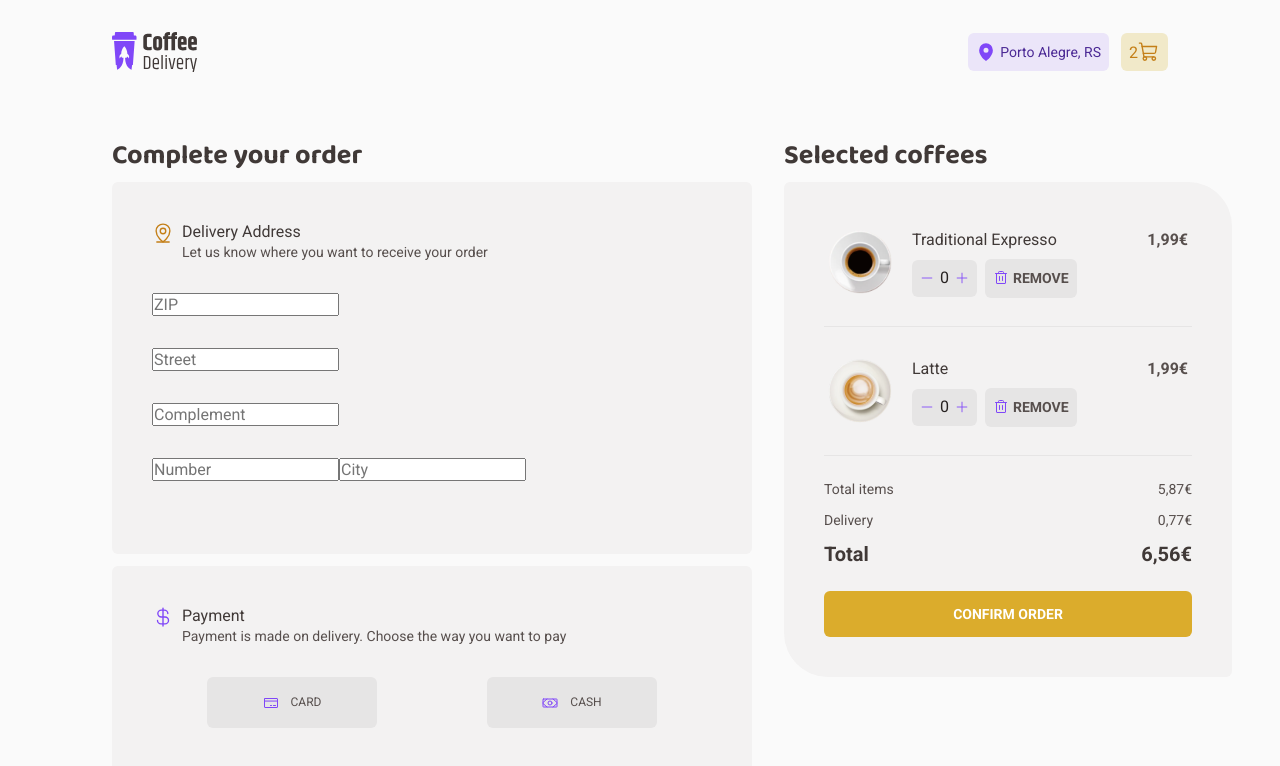
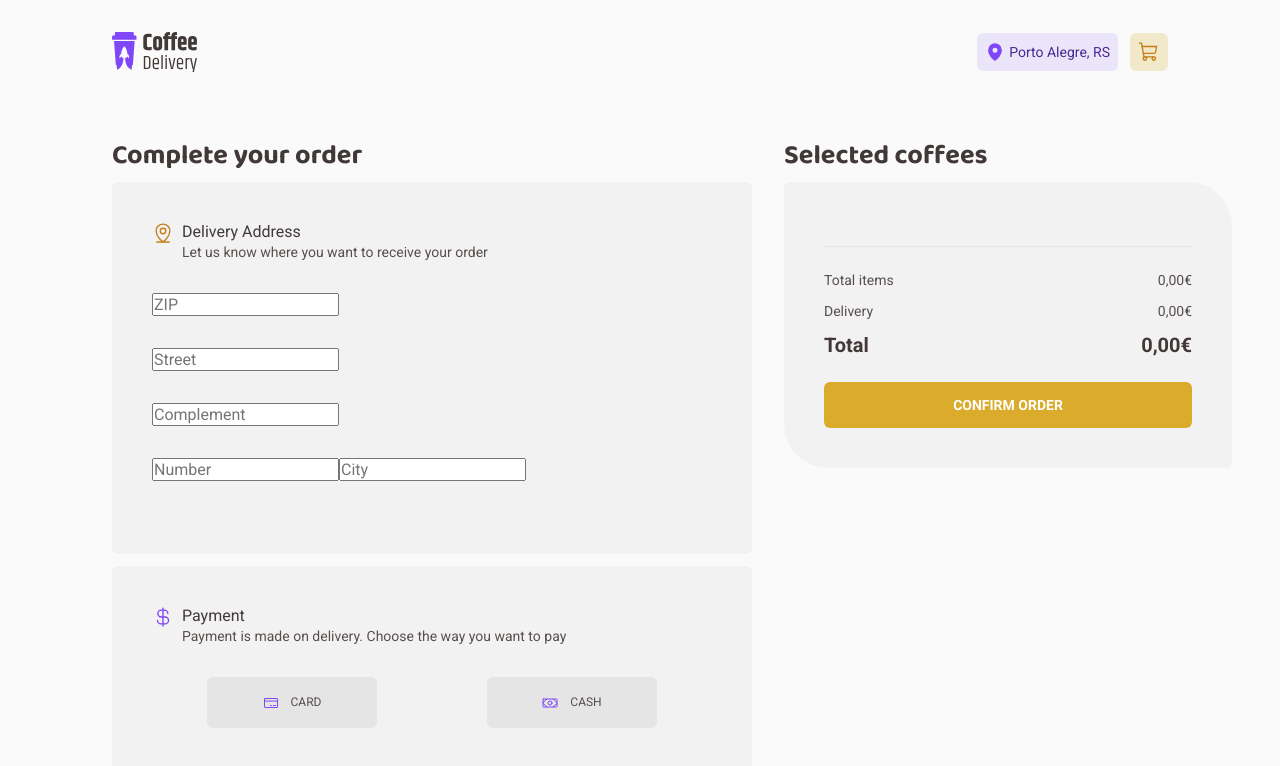
Before and after one commit to dmeneres/ignite-react-js-22.1-02-challenge, a React (Vite) app: page /checkout in a window 1280 px wide. Shown: the top 766 px of the page. Built offline with nearby package versions, Linux system fonts and the light colour scheme.

Commit message:
checkout page: gets its info from the cart state

```diff
--- a/src/components/Header/index.tsx
+++ b/src/components/Header/index.tsx
@@ -1,7 +1,7 @@
 import { MapPin, ShoppingCart } from 'phosphor-react'
 import { useContext } from 'react'
 import { CartContext } from '../../contexts/CoffeeCartContext'
-import { Cart, HeaderContainer, Locale, ShopCart } from './styles'
+import { Cart, CartNumber, HeaderContainer, Locale, ShopCart } from './styles'
 
 export function Header() {
   const { handleShowNumber } = useContext(CartContext)
@@ -13,10 +13,14 @@ export function Header() {
           <MapPin weight="fill" size={20} />
           <p>Porto Alegre, RS</p>
         </Locale>
-        <ShopCart>
-          <p>{handleShowNumber()}</p>
+        <ShopCart href="/checkout">
           <ShoppingCart size={22} />
         </ShopCart>
+        {handleShowNumber() === 0 ? (
+          ''
+        ) : (
+          <CartNumber>{handleShowNumber()}</CartNumber>
+        )}
       </Cart>
     </HeaderContainer>
   )
--- a/src/components/Header/styles.ts
+++ b/src/components/Header/styles.ts
@@ -39,7 +39,7 @@ export const Locale = styled.div`
   }
 `
 
-export const ShopCart = styled.div`
+export const ShopCart = styled.a`
   display: flex;
   align-items: center;
 
@@ -50,3 +50,19 @@ export const ShopCart = styled.div`
   background-color: ${(props) => props.theme['yellow-light']};
   color: ${(props) => props.theme['yellow-dark']};
 `
+
+export const CartNumber = styled.p`
+  background-color: ${(props) => props.theme['yellow-dark']};
+  color: ${(props) => props.theme.white};
+  border-radius: 1000px;
+  width: 20px;
+  height: 20px;
+
+  display: flex;
+  justify-content: center;
+  align-items: center;
+
+  position: relative;
+  right: 21px;
+  top: -8px;
+`
--- a/src/contexts/CoffeeCartContext.tsx
+++ b/src/contexts/CoffeeCartContext.tsx
@@ -9,6 +9,7 @@ interface CartContextType {
   handleChangeCart: (coffee: string, quantity: number) => void
   handleShowCart: () => Cart[]
   handleShowNumber: () => number
+  handleRemoveCoffeeFromCart: (coffee: string) => void
 }
 
 export const CartContext = createContext({} as CartContextType)
@@ -25,7 +26,7 @@ export function CoffeeCartContext({
     { type: 'coffee-arab', number: 0 },
     { type: 'coffee-capuccino', number: 0 },
     { type: 'coffee-creamed-expresso', number: 0 },
-    { type: 'coffee-cuban', number: 2 },
+    { type: 'coffee-cuban', number: 0 },
     { type: 'coffee-hawaiian', number: 0 },
     { type: 'coffee-hot-chocolate', number: 0 },
     { type: 'coffee-iced-expresso', number: 0 },
@@ -37,6 +38,18 @@ export function CoffeeCartContext({
     { type: 'coffee-expresso', number: 0 },
   ])
 
+  function handleRemoveCoffeeFromCart(coffee: string) {
+    const newCart = [...cart]
+
+    const coffeeIndex = cart.findIndex((coffeeObject) => {
+      return coffeeObject.type === coffee
+    })
+
+    newCart[coffeeIndex].number = 0
+
+    setCart(newCart)
+  }
+
   function handleChangeCart(coffee: string, quantity: number) {
     const coffeeIndex = cart.findIndex((coffeeObject) => {
       return coffeeObject.type === coffee
@@ -45,7 +58,7 @@ export function CoffeeCartContext({
     const newCart = [...cart]
 
     if (quantity !== 0) {
-      newCart[coffeeIndex].number += quantity
+      newCart[coffeeIndex].number = quantity
     }
 
     setCart(newCart)
@@ -71,6 +84,7 @@ export function CoffeeCartContext({
         handleChangeCart,
         handleShowCart,
         handleShowNumber,
+        handleRemoveCoffeeFromCart,
       }}
     >
       {children}
--- a/src/contexts/CoffeeCounterContext.tsx
+++ b/src/contexts/CoffeeCounterContext.tsx
@@ -50,6 +50,8 @@ export function CoffeeCounterContextProvider({
       if (newCoffeeCounter[coffeeIndex].number > 0) {
         newCoffeeCounter[coffeeIndex].number--
       }
+    } else if (change === 'reset') {
+      newCoffeeCounter[coffeeIndex].number = 0
     }
 
     setCoffeeCounter(newCoffeeCounter)
--- a/src/pages/Checkout/index.tsx
+++ b/src/pages/Checkout/index.tsx
@@ -20,17 +20,23 @@ import {
   SelectedCoffeesCard,
   SubtractCounter,
 } from './styles'
-// import coffees from '../../assets/coffees.json'
-import traditionalExpresso from '../../assets/coffee-expresso.svg'
-import latte from '../../assets/coffee-latte.svg'
-import { useState } from 'react'
+import coffees from '../../assets/coffees.json'
+import { useContext } from 'react'
 import { useForm } from 'react-hook-form'
+import { CartContext } from '../../contexts/CoffeeCartContext'
 
-// const coffeeList = coffees.coffees
+const coffeeList = coffees.coffees
 
 export function Checkout() {
   const { register, handleSubmit } = useForm()
-  const [counter, setCounter] = useState<number>(0)
+
+  const {
+    handleShowCart,
+    handleChangeCart,
+    handleRemoveCoffeeFromCart,
+    handleShowNumber,
+  } = useContext(CartContext)
+  const coffeeCart = handleShowCart()
 
   function handleCreateNewOrder(data: any) {
     console.log(data)
@@ -94,26 +100,42 @@ export function Checkout() {
       <SelectedCoffees>
         <h2>Selected coffees</h2>
         <SelectedCoffeesCard>
-          <SelectedCoffeeCard>
+          {coffeeCart.map((coffee) => (
+            <SelectedCoffeeCard key={coffee.type}>
               <div id="container">
-              <img src={traditionalExpresso} alt="" />
+                <img src={`../src/assets/${coffee.type}.svg`} alt="" />
                 <div id="main">
-                <p id="title">Traditional Expresso</p>
+                  <p id="title">
+                    {
+                      coffeeList[
+                        coffeeList.findIndex(
+                          (element) => element.imageUrl === coffee.type,
+                        )
+                      ].name
+                    }
+                  </p>
                   <Actions>
                     <Counter>
                       <SubtractCounter
-                      onClick={() => setCounter((prevState) => prevState - 1)}
+                        onClick={() =>
+                          handleChangeCart(coffee.type, coffee.number - 1)
+                        }
                       >
                         <Minus size={14} />
                       </SubtractCounter>
-                    <p>{counter >= 0 ? counter : 0}</p>
+                      <p>{coffee.number}</p>
                       <AddCounter
-                      onClick={() => setCounter((prevState) => prevState + 1)}
+                        onClick={() =>
+                          handleChangeCart(coffee.type, coffee.number + 1)
+                        }
                       >
                         <Plus size={14} />
                       </AddCounter>
                     </Counter>
-                  <button id="remove">
+                    <button
+                      id="remove"
+                      onClick={() => handleRemoveCoffeeFromCart(coffee.type)}
+                    >
                       <Trash size={16} />
                       <p>REMOVE</p>
                     </button>
@@ -122,54 +144,32 @@ export function Checkout() {
               </div>
 
               <div id="price">
-              <p>1,99€</p>
+                <p>{`${coffee.number * 1.99}€`}</p>
               </div>
             </SelectedCoffeeCard>
+          ))}
           <div id="divider" />
-          <SelectedCoffeeCard>
-            <div id="container">
-              <img src={latte} alt="" />
-              <div id="main">
-                <p id="title">Latte</p>
-                <Actions>
-                  <Counter>
-                    <SubtractCounter
-                      onClick={() => setCounter((prevState) => prevState - 1)}
-                    >
-                      <Minus size={14} />
-                    </SubtractCounter>
-                    <p>{counter >= 0 ? counter : 0}</p>
-                    <AddCounter
-                      onClick={() => setCounter((prevState) => prevState + 1)}
-                    >
-                      <Plus size={14} />
-                    </AddCounter>
-                  </Counter>
-                  <button id="remove">
-                    <Trash size={16} />
-                    <p>REMOVE</p>
-                  </button>
-                </Actions>
-              </div>
-            </div>
 
-            <div id="price">
-              <p>1,99€</p>
-            </div>
-          </SelectedCoffeeCard>
-          <div id="divider" />
           <div id="detailedInfo">
             <div id="totalItems">
               <p>Total items</p>
-              <p>5,87€</p>
+              <p>
+                {handleShowNumber() === 0
+                  ? '0,00€'
+                  : `${handleShowNumber() * 1.99}€`}
+              </p>
             </div>
             <div id="delivery">
               <p>Delivery</p>
-              <p>0,77€</p>
+              <p>{handleShowNumber() === 0 ? '0,00€' : '0,77€'}</p>
             </div>
             <div id="total">
               <p>Total</p>
-              <p>6,56€</p>
+              <p>
+                {handleShowNumber() === 0
+                  ? '0,00€'
+                  : `${handleShowNumber() * 1.99 + 0.77}€`}
+              </p>
             </div>
           </div>
           <button type="submit">CONFIRM ORDER</button>
--- a/src/pages/Home/OurCoffees/CoffeeCard/index.tsx
+++ b/src/pages/Home/OurCoffees/CoffeeCard/index.tsx
@@ -1,5 +1,6 @@
 import { Minus, Plus, ShoppingCart } from 'phosphor-react'
 import { useContext } from 'react'
+import { CartContext } from '../../../../contexts/CoffeeCartContext'
 import { CounterContext } from '../../../../contexts/CoffeeCounterContext'
 import {
   Actions,
@@ -27,6 +28,8 @@ interface CoffeeCardProps {
 export function CoffeeCard({ name, label, imageUrl, tags }: CoffeeCardProps) {
   const { handleChangeCoffeeCounter, showCoffeeNumber } =
     useContext(CounterContext)
+
+  const { handleChangeCart } = useContext(CartContext)
 
   return (
     <Container>
@@ -58,7 +61,12 @@ export function CoffeeCard({ name, label, imageUrl, tags }: CoffeeCardProps) {
               <Plus size={14} />
             </AddCounter>
           </Counter>
-          <IconButton>
+          <IconButton
+            onClick={() => {
+              handleChangeCart(imageUrl, showCoffeeNumber(imageUrl))
+              handleChangeCoffeeCounter(imageUrl, 'reset')
+            }}
+          >
             <ShoppingCart size={21} weight="fill" />
           </IconButton>
         </Actions>
```
Lines whose indentation alone changed are shown as unchanged.
